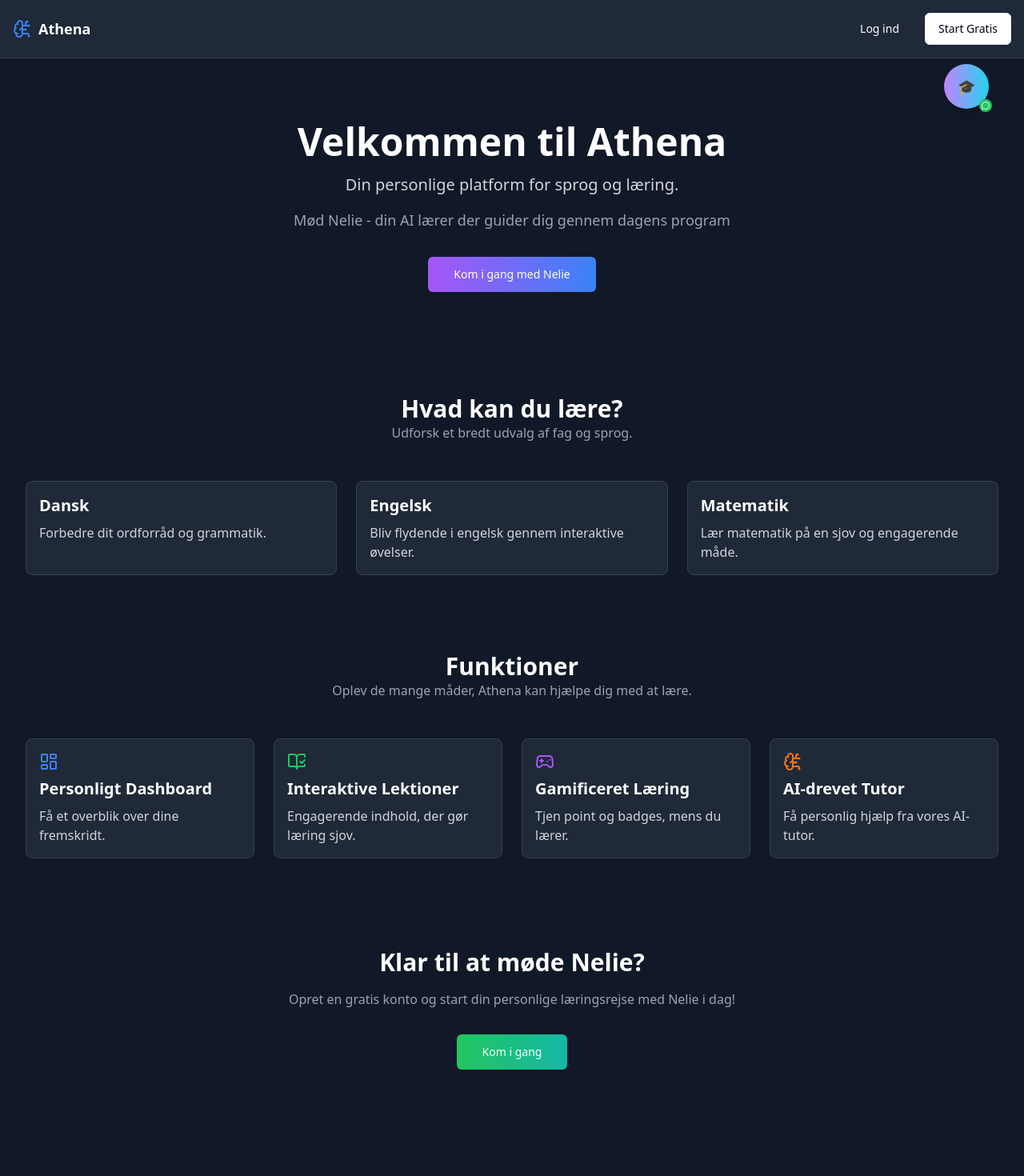
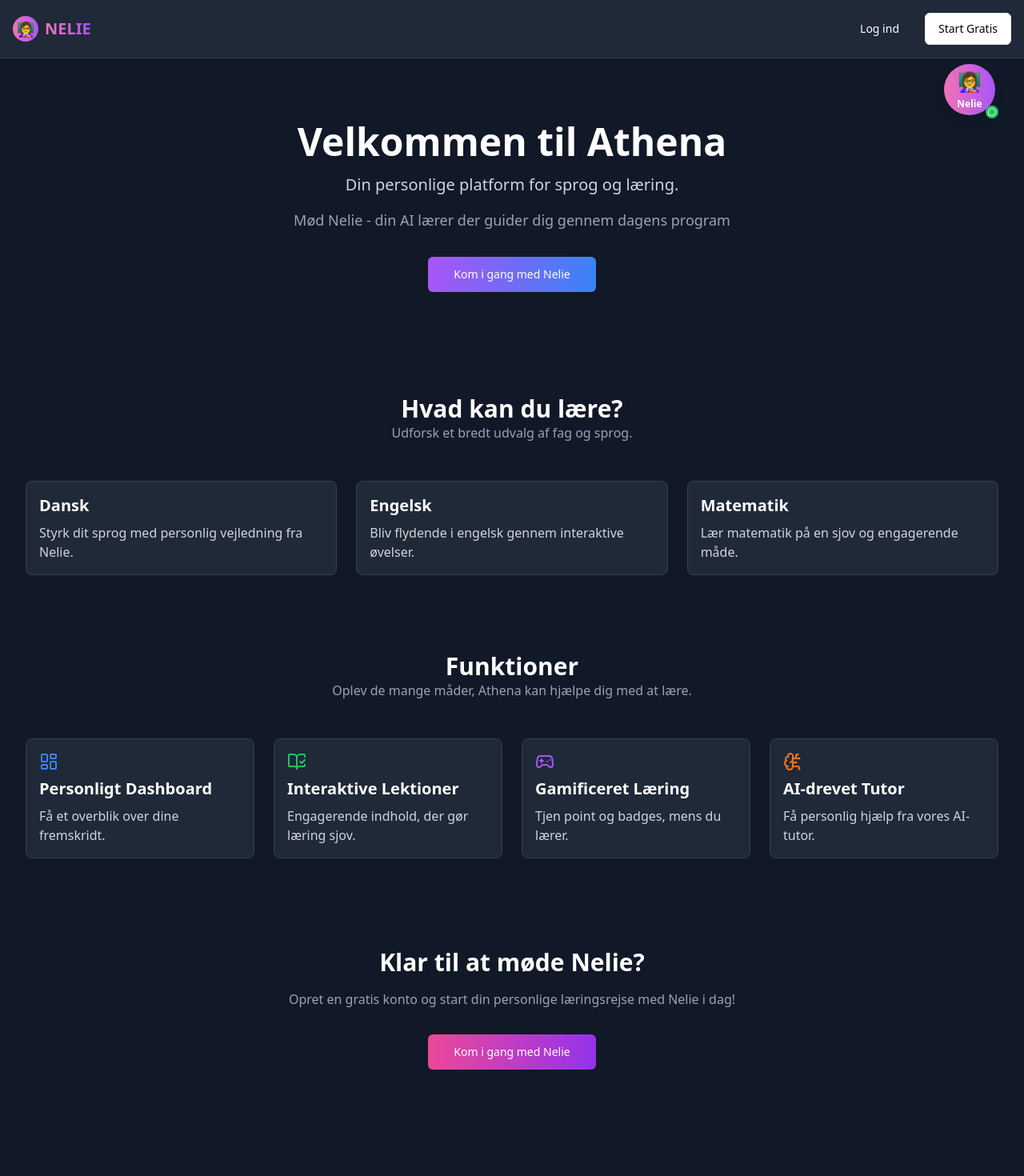
Before and after one commit to PeterKoffer/athenaskole-zoelive-20, a React (Vite) app: page / in a window 1280 px wide. Shown: the top 1470 px of the page at 80% size. Built offline with nearby package versions, Linux system fonts and the light colour scheme.

Commit message:
Fix mobile menu and app branding.
Fixed the mobile menu issue, renamed the app to Nelie, updated the "Dansk" box underline, and added a new logo and face for the AI tutor.

```diff
--- a/src/components/FloatingAITutor.tsx
+++ b/src/components/FloatingAITutor.tsx
@@ -27,7 +27,7 @@ const FloatingAITutor = () => {
   if (!isExpanded) {
     return (
       <div
-        className="fixed z-50"
+        className="fixed z-40"
         style={{ left: position.x, top: position.y }}
       >
         <CollapsedButton
@@ -41,7 +41,7 @@ const FloatingAITutor = () => {
 
   return (
     <div
-      className="fixed z-50"
+      className="fixed z-40"
       style={{ left: position.x, top: position.y }}
     >
       <ChatInterface
--- a/src/components/floating-ai-tutor/ChatInterface.tsx
+++ b/src/components/floating-ai-tutor/ChatInterface.tsx
@@ -54,11 +54,11 @@ const ChatInterface = ({
             <Move className={`w-4 h-4 transition-colors duration-200 ${
               isDragging ? 'text-blue-400' : 'text-gray-400'
             }`} />
-            <span className="text-lg">🎓</span>
+            <span className="text-xl">👩‍🏫</span>
             <span>Nelie - Din AI Lærer</span>
           </div>
           <div className="flex items-center space-x-2">
-            <Badge variant="outline" className="bg-gradient-to-r from-purple-400 to-cyan-400 text-white border-purple-400 text-xs">
+            <Badge variant="outline" className="bg-gradient-to-r from-pink-400 to-purple-500 text-white border-pink-400 text-xs">
               Live
             </Badge>
             <Button
@@ -84,7 +84,7 @@ const ChatInterface = ({
               <div
                 className={`max-w-xs px-3 py-2 rounded-lg text-xs ${
                   message.role === 'user'
-                    ? 'bg-gradient-to-r from-purple-400 to-cyan-400 text-white'
+                    ? 'bg-gradient-to-r from-pink-400 to-purple-500 text-white'
                     : 'bg-gray-800 text-gray-100 border border-gray-700'
                 }`}
               >
@@ -104,7 +104,7 @@ const ChatInterface = ({
               onChange={(e) => setInputMessage(e.target.value)}
               placeholder="Skriv 'hi Nelie' eller dit spørgsmål..."
               onKeyPress={(e) => e.key === 'Enter' && handleSendMessage()}
-              className="flex-1 bg-gray-800 border-gray-600 text-white placeholder-gray-400 focus:border-purple-400 text-xs h-8"
+              className="flex-1 bg-gray-800 border-gray-600 text-white placeholder-gray-400 focus:border-pink-400 text-xs h-8"
             />
             <VoiceControls
               isSpeaking={isSpeaking}
@@ -114,7 +114,7 @@ const ChatInterface = ({
             <Button
               onClick={handleSendMessage}
               size="sm"
-              className="bg-gradient-to-r from-purple-400 to-cyan-400 hover:from-purple-500 hover:to-cyan-500 text-white border-none p-1"
+              className="bg-gradient-to-r from-pink-400 to-purple-500 hover:from-pink-500 hover:to-purple-600 text-white border-none p-1"
             >
               <Send className="w-3 h-3" />
             </Button>
--- a/src/components/floating-ai-tutor/CollapsedButton.tsx
+++ b/src/components/floating-ai-tutor/CollapsedButton.tsx
@@ -19,12 +19,13 @@ const CollapsedButton = ({ onExpand, onMouseDown, isDragging }: CollapsedButtonP
           }
         }}
         onMouseDown={onMouseDown}
-        className={`bg-gradient-to-r from-purple-400 to-cyan-400 hover:from-purple-500 hover:to-cyan-500 text-white border-none rounded-full w-14 h-14 shadow-lg transition-all duration-200 ${
+        className={`bg-gradient-to-r from-pink-400 to-purple-500 hover:from-pink-500 hover:to-purple-600 text-white border-none rounded-full w-16 h-16 shadow-lg transition-all duration-200 ${
           isDragging ? 'scale-105 shadow-xl cursor-grabbing' : 'cursor-grab hover:scale-105'
         }`}
       >
         <div className="flex flex-col items-center">
-          <span className="text-lg">🎓</span>
+          <div className="text-2xl">👩‍🏫</div>
+          <div className="text-xs font-bold mt-1">Nelie</div>
           <MessageCircle className="w-4 h-4 absolute -bottom-1 -right-1 bg-green-500 rounded-full p-0.5" />
           {isDragging && (
             <Move className="w-3 h-3 absolute -top-1 -left-1 bg-blue-500 rounded-full p-0.5 text-white" />
--- a/src/components/home/CTASection.tsx
+++ b/src/components/home/CTASection.tsx
@@ -17,10 +17,10 @@ const CTASection = ({ onGetStarted }: CTASectionProps) => {
         </p>
         <Button
           size="lg"
-          className="bg-gradient-to-r from-green-500 to-teal-500 hover:from-green-600 hover:to-teal-600 text-white"
+          className="bg-gradient-to-r from-pink-500 to-purple-600 hover:from-pink-600 hover:to-purple-700 text-white"
           onClick={onGetStarted}
         >
-          Kom i gang
+          Kom i gang med Nelie
         </Button>
       </div>
     </section>
--- a/src/components/home/SubjectsSection.tsx
+++ b/src/components/home/SubjectsSection.tsx
@@ -17,7 +17,7 @@ const SubjectsSection = () => {
           <CardContent className="p-4">
             <h3 className="text-xl font-bold text-white mb-2">Dansk</h3>
             <p className="text-gray-300">
-              Forbedre dit ordforråd og grammatik.
+              Styrk dit sprog med personlig vejledning fra Nelie.
             </p>
           </CardContent>
         </Card>
--- a/src/components/layout/MobileMenu.tsx
+++ b/src/components/layout/MobileMenu.tsx
@@ -35,13 +35,13 @@ const MobileMenu = ({
         variant="ghost"
         size="sm"
         onClick={() => setIsOpen(!isOpen)}
-        className="text-white"
+        className="text-white z-50 relative"
       >
         {isOpen ? <X className="w-5 h-5" /> : <Menu className="w-5 h-5" />}
       </Button>
 
       {isOpen && (
-        <div className="absolute top-full left-0 right-0 bg-gray-800 border-t border-gray-700 shadow-lg z-50">
+        <div className="absolute top-full left-0 right-0 bg-gray-800 border-t border-gray-700 shadow-lg z-[60]">
           <div className="p-4 space-y-3">
             {user ? (
               <>
--- a/src/components/layout/Navbar.tsx
+++ b/src/components/layout/Navbar.tsx
@@ -2,7 +2,7 @@
 import { Button } from "@/components/ui/button";
 import { useAuth } from "@/hooks/useAuth";
 import { useNavigate, useLocation } from "react-router-dom";
-import { Monitor, Gamepad2, BookOpenCheck, BrainCircuit, Settings, LogOut } from "lucide-react";
+import { Monitor, Gamepad2, BookOpenCheck, Settings, LogOut } from "lucide-react";
 import MobileMenu from "./MobileMenu";
 
 interface NavbarProps {
@@ -47,11 +47,15 @@ const Navbar = ({
   };
 
   return (
-    <nav className="bg-gray-800 border-b border-gray-700 p-4 relative">
+    <nav className="bg-gray-800 border-b border-gray-700 p-4 relative z-50">
       <div className="max-w-7xl mx-auto flex justify-between items-center">
         <button onClick={handleLogoClick} className="flex items-center space-x-2 hover:opacity-80 transition-opacity z-10">
-          <BrainCircuit className="w-6 h-6 text-blue-500" />
-          <span className="font-bold text-lg">Athena</span>
+          <div className="w-8 h-8 bg-gradient-to-r from-pink-400 to-purple-500 rounded-full flex items-center justify-center">
+            <span className="text-lg">👩‍🏫</span>
+          </div>
+          <span className="font-bold text-xl bg-gradient-to-r from-pink-400 to-purple-500 bg-clip-text text-transparent">
+            NELIE
+          </span>
         </button>
 
         {/* Desktop Menu */}
```
